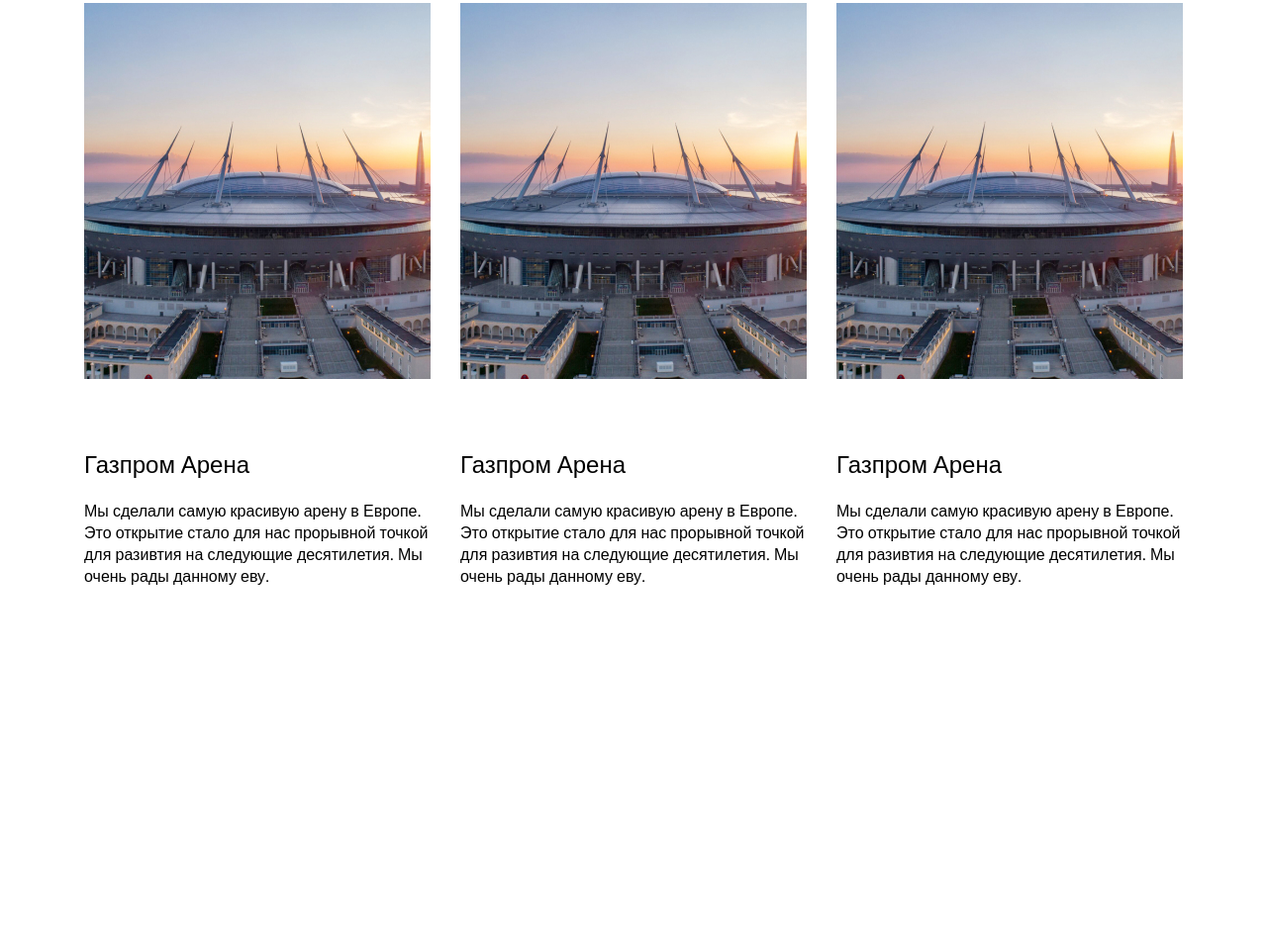
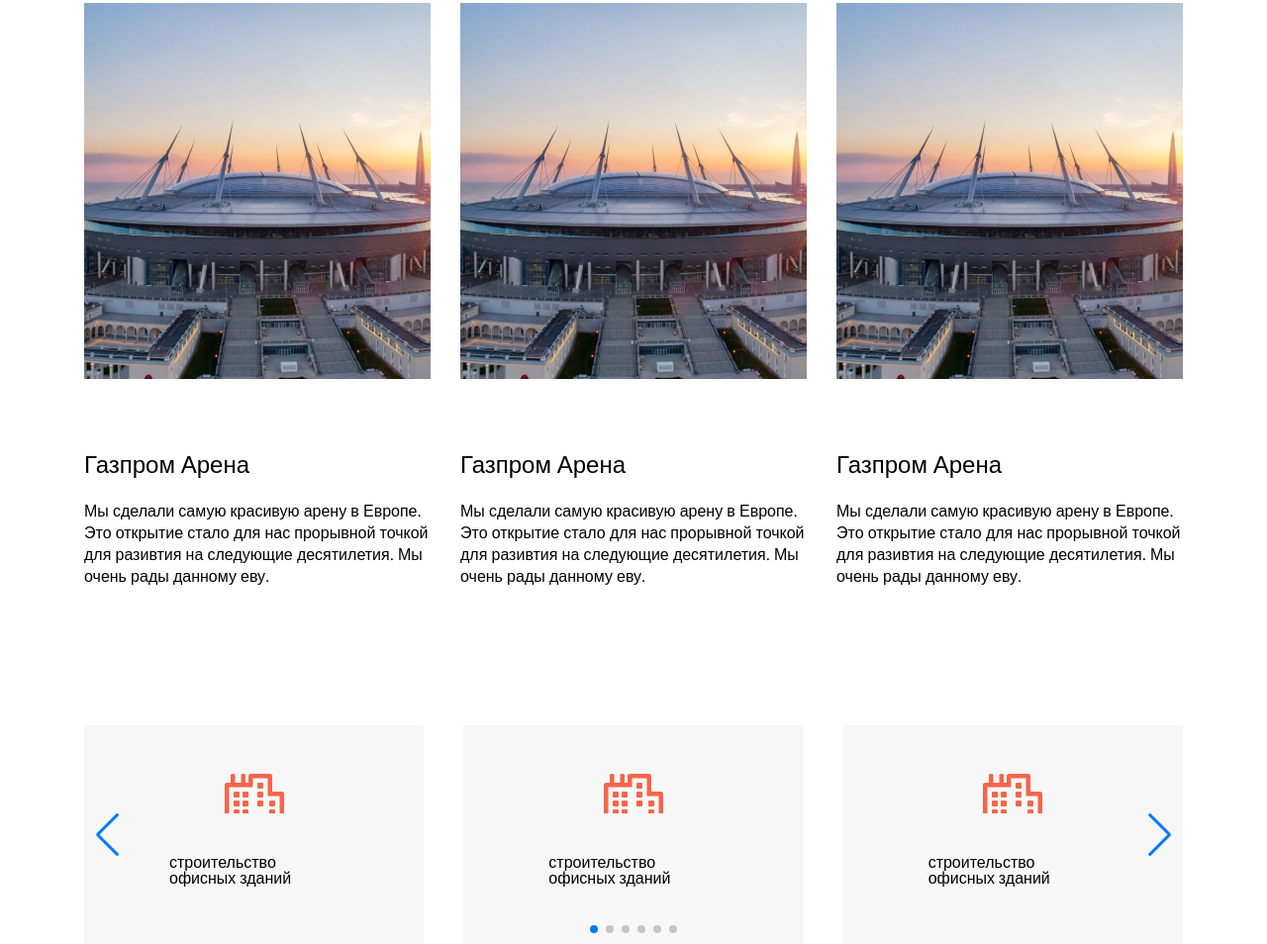
Before and after one commit to VanillaWulf/big-project, a plain HTML site: page index.html in a window 1280 px wide. Shown: the part 1179-2133 px from the top of the page at 99% size. Before the commit the page ends 1912 px from the top, so only its background shows below. Drawn offline with nearby package versions, Linux system fonts and the light colour scheme.

Commit message:
add slider

```diff
--- a/css/style.css
+++ b/css/style.css
@@ -194,3 +194,26 @@
     font-weight: 400;
     line-height: 22px;
 }
+
+.we-do__swiper-slide {
+    padding: 129px 86px 60px;
+    background-color: #F7F7F7;
+    box-sizing: border-box;
+}
+
+.we-do__title {
+    position: relative;
+}
+
+.we-do__title:before {
+    position: absolute;
+    content: '';
+
+    width: 60px;
+    height: 40px;
+    background-image: url("../img/building.png");
+
+    top: -80px;
+    left: 50%;
+    transform: translateX(-50%);
+}
--- a/index.html
+++ b/index.html
@@ -1,10 +1,15 @@
 <!doctype html>
 <html lang="en">
+
 <head>
     <meta charset="UTF-8">
     <meta name="viewport"
           content="width=device-width, user-scalable=no, initial-scale=1.0, maximum-scale=1.0, minimum-scale=1.0">
     <meta http-equiv="X-UA-Compatible" content="ie=edge">
+    <link
+            rel="stylesheet"
+            href="https://cdn.jsdelivr.net/npm/swiper@8/swiper-bundle.min.css"
+    />
     <link rel="stylesheet" href="./css/reset.css">
     <link rel="stylesheet" href="./css/style.css">
     <link rel="preconnect" href="https://fonts.googleapis.com">
@@ -14,6 +19,7 @@
 
     <title>Projects</title>
 </head>
+
 <body>
 <header class="header">
     <div class="container">
@@ -23,7 +29,8 @@
             </a>
             <button class="header__menu-button">
                 <svg width="21" height="18" viewBox="0 0 21 18" xmlns="http://www.w3.org/2000/svg">
-                    <path d="M20.5714 15.4286C20.5714 14.9598 20.183 14.5714 19.7143 14.5714H0.857143C0.388393 14.5714 0 14.9598 0 15.4286V17.1429C0 17.6116 0.388393 18 0.857143 18H19.7143C20.183 18 20.5714 17.6116 20.5714 17.1429V15.4286ZM20.5714 8.57143C20.5714 8.10268 20.183 7.71428 19.7143 7.71428H0.857143C0.388393 7.71428 0 8.10268 0 8.57143V10.2857C0 10.7545 0.388393 11.1429 0.857143 11.1429H19.7143C20.183 11.1429 20.5714 10.7545 20.5714 10.2857V8.57143ZM20.5714 1.71428C20.5714 1.24553 20.183 0.857142 19.7143 0.857142H0.857143C0.388393 0.857142 0 1.24553 0 1.71428V3.42857C0 3.89732 0.388393 4.28571 0.857143 4.28571H19.7143C20.183 4.28571 20.5714 3.89732 20.5714 3.42857V1.71428Z"/>
+                    <path
+                            d="M20.5714 15.4286C20.5714 14.9598 20.183 14.5714 19.7143 14.5714H0.857143C0.388393 14.5714 0 14.9598 0 15.4286V17.1429C0 17.6116 0.388393 18 0.857143 18H19.7143C20.183 18 20.5714 17.6116 20.5714 17.1429V15.4286ZM20.5714 8.57143C20.5714 8.10268 20.183 7.71428 19.7143 7.71428H0.857143C0.388393 7.71428 0 8.10268 0 8.57143V10.2857C0 10.7545 0.388393 11.1429 0.857143 11.1429H19.7143C20.183 11.1429 20.5714 10.7545 20.5714 10.2857V8.57143ZM20.5714 1.71428C20.5714 1.24553 20.183 0.857142 19.7143 0.857142H0.857143C0.388393 0.857142 0 1.24553 0 1.71428V3.42857C0 3.89732 0.388393 4.28571 0.857143 4.28571H19.7143C20.183 4.28571 20.5714 3.89732 20.5714 3.42857V1.71428Z"/>
                 </svg>
             </button>
             <ul class="header__navigation-page list-navigation">
@@ -76,17 +83,20 @@
                 <li class="projects__item">
                     <img src="./img/project-example.jpg" alt="project example" class="projects__image">
                     <h3 class="projects__title">Газпром Арена</h3>
-                    <p class="projects__text">Мы сделали самую красивую арену в Европе. Это открытие стало для нас прорывной точкой для разивтия на следующие десятилетия. Мы очень рады данному еву.</p>
+                    <p class="projects__text">Мы сделали самую красивую арену в Европе. Это открытие стало для нас
+                        прорывной точкой для разивтия на следующие десятилетия. Мы очень рады данному еву.</p>
                 </li>
                 <li class="projects__item">
                     <img src="./img/project-example.jpg" alt="project example" class="projects__image">
                     <h3 class="projects__title">Газпром Арена</h3>
-                    <p class="projects__text">Мы сделали самую красивую арену в Европе. Это открытие стало для нас прорывной точкой для разивтия на следующие десятилетия. Мы очень рады данному еву.</p>
+                    <p class="projects__text">Мы сделали самую красивую арену в Европе. Это открытие стало для нас
+                        прорывной точкой для разивтия на следующие десятилетия. Мы очень рады данному еву.</p>
                 </li>
                 <li class="projects__item">
                     <img src="./img/project-example.jpg" alt="project example" class="projects__image">
                     <h3 class="projects__title">Газпром Арена</h3>
-                    <p class="projects__text">Мы сделали самую красивую арену в Европе. Это открытие стало для нас прорывной точкой для разивтия на следующие десятилетия. Мы очень рады данному еву.</p>
+                    <p class="projects__text">Мы сделали самую красивую арену в Европе. Это открытие стало для нас
+                        прорывной точкой для разивтия на следующие десятилетия. Мы очень рады данному еву.</p>
                 </li>
             </ul>
         </div>
@@ -94,6 +104,44 @@
     <!--    <section class="about">-->
     <!--        <h2 class="about__title"></h2>-->
     <!--    </section>-->
+    <section class="we-do">
+        <div class="container">
+            <!-- Slider main container -->
+            <div class="swiper we-do__swiper">
+                <!-- Additional required wrapper -->
+                <div class="swiper-wrapper we-do__swiper-wrp">
+                    <!-- Slides -->
+                    <div class="swiper-slide we-do__swiper-slide">
+                        <h3 class="we-do__title">строительство офисных зданий</h3>
+                    </div>
+                    <div class="swiper-slide we-do__swiper-slide">
+                        <h3 class="we-do__title">строительство офисных зданий</h3>
+                    </div>
+                    <div class="swiper-slide we-do__swiper-slide">
+                        <h3 class="we-do__title">строительство офисных зданий</h3>
+                    </div>
+                    <div class="swiper-slide we-do__swiper-slide">
+                        <h3 class="we-do__title">строительство офисных зданий</h3>
+                    </div>
+                    <div class="swiper-slide we-do__swiper-slide">
+                        <h3 class="we-do__title">строительство офисных зданий</h3>
+                    </div>
+                    <div class="swiper-slide we-do__swiper-slide">
+                        <h3 class="we-do__title">строительство офисных зданий</h3>
+                    </div>
+                </div>
+                <!-- If we need pagination -->
+                <div class="swiper-pagination"></div>
+
+                <!-- If we need navigation buttons -->
+                <div class="swiper-button-prev"></div>
+                <div class="swiper-button-next"></div>
+            </div>
+        </div>
+    </section>
 </main>
+<script src="https://cdn.jsdelivr.net/npm/swiper@8/swiper-bundle.min.js"></script>
+<script src="./js/scripts.js"></script>
 </body>
+
 </html>
--- /dev/null
+++ b/js/scripts.js
@@ -0,0 +1,19 @@
+console.log('1');
+
+const swiper = new Swiper('.swiper', {
+    // Optional parameters
+    loop: true,
+    slidesPerView: 3,
+    spaceBetween: 40,
+    // If we need pagination
+    pagination: {
+        el: '.swiper-pagination',
+    },
+
+    // Navigation arrows
+    navigation: {
+        nextEl: '.swiper-button-next',
+        prevEl: '.swiper-button-prev',
+    },
+
+});
```
Also changed, not shown: img/building.png (added), 1 other file. Lines whose indentation alone changed are shown as unchanged.
